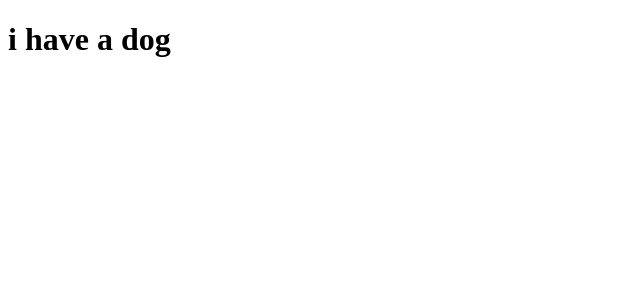
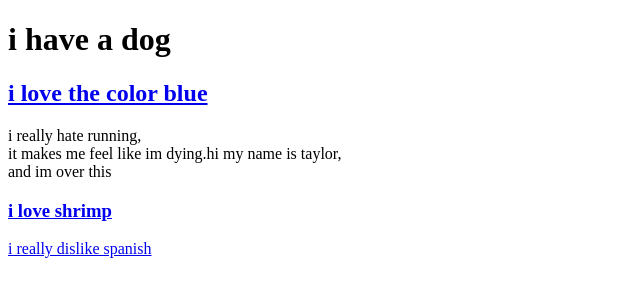
Before and after one commit to taylormariemc1/hello-world, a plain HTML site: page index.html in a window 1280 px wide. Shown: the whole page, without its empty margins (0-640 px from the left). Drawn offline with Linux system fonts and the light colour scheme.

Commit message:
Update index.html

```diff
--- a/index.html
+++ b/index.html
@@ -2,9 +2,25 @@
 <html lang="en" dir="ltr">
   <head>
     <meta charset="utf-8">
-    <title>hello-world</title>
+    <meta name="author" content="taylor-mcwherter">
+    <meta name="description" content="this-is-my-website">
+    <meta name="keywords" content="taylor,taylor-mcwherter">
+    <title>taylor</title>
   </head>
   <body>
+    <header>
     <h1>i have a dog</h1>
-  </body>
+  </header>
+      <div class="baby-pink-and-navy-blue">
+        <a href="https://www.target.com/"><h2>i love the color blue</h2></a>
+      <p>i really hate running,<br> it makes me feel like im dying.hi my name is taylor,<br>and im over this</p>
+      <div>
+        <a href="https://www.target.com/">
+          <div id="havyn-pearson">
+            <h3>i love shrimp</h3>
+          </div>
+  <footer>
+    </body>
+      <p>i really dislike spanish</p>
+  </footer>
 </html>
```
